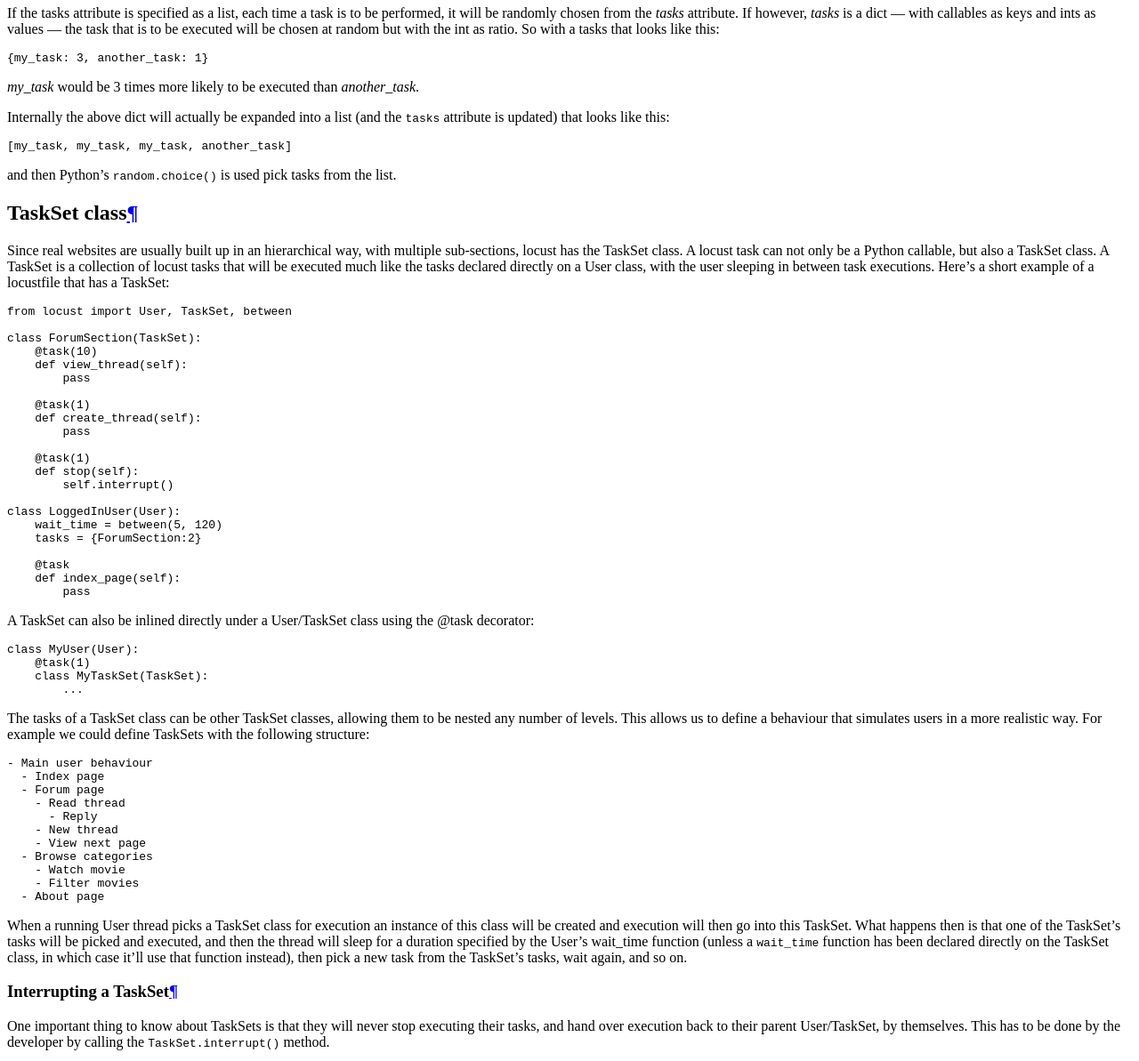
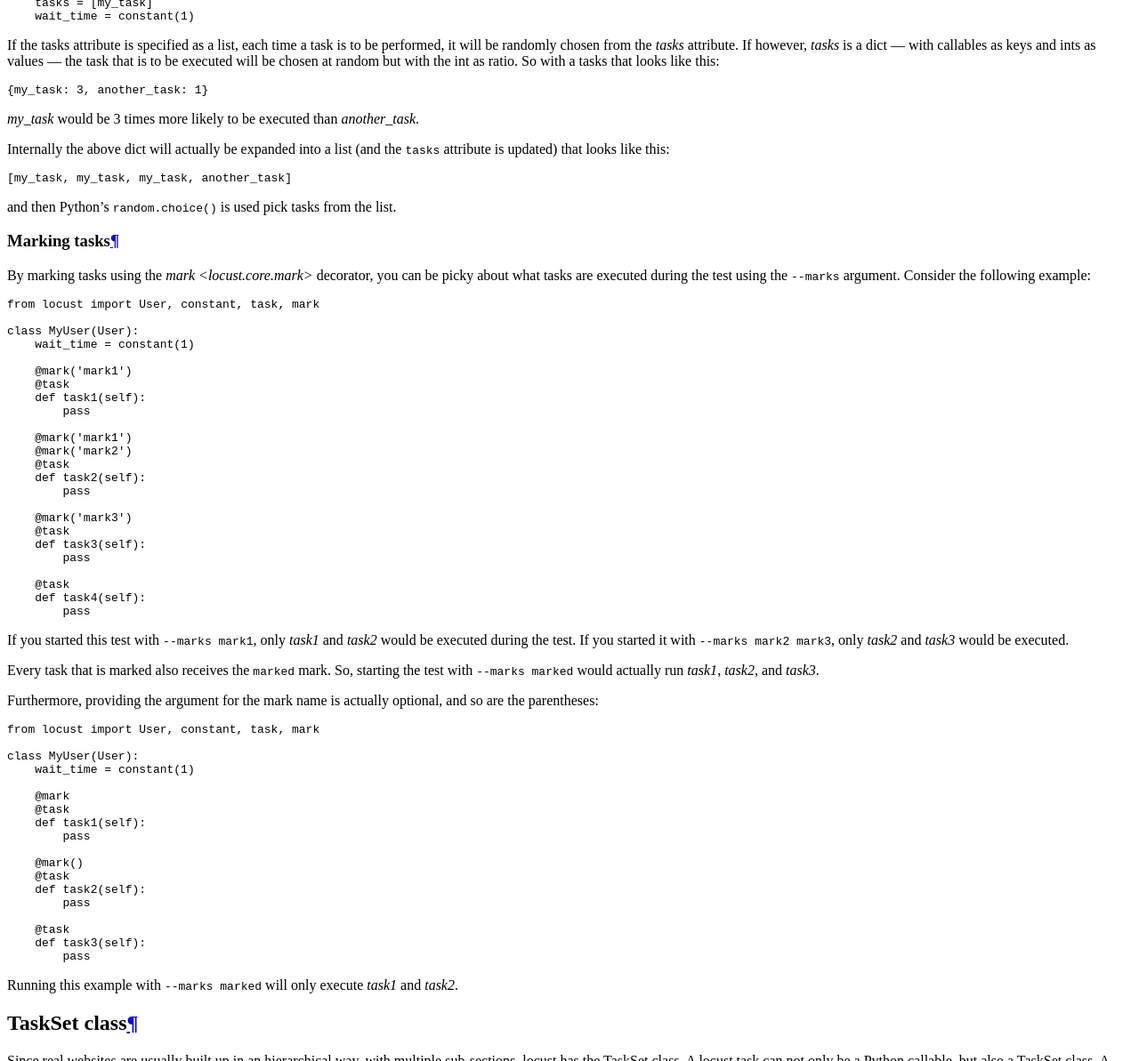
Before and after one commit to locustio/locust, a Sphinx documentation site: the page built from docs/writing-a-locustfile.rst, in a window 1280 px wide and 1400 px high, scrolled down 3166 px, cut to the strip 0-1193 px from the top of the window. Shown: the whole strip at 89% size. Built offline with Sphinx 7.4.7 and the Read the Docs theme 2.0.0, drawn with Linux system fonts in a browser that asks for light colours; the version number is read from the project's files by our own code; some of the changed text lies outside the part shown.

Commit message:
Added documentation for marks

```diff
--- a/docs/api.rst
+++ b/docs/api.rst
@@ -26,6 +26,11 @@
 ==============
 
 .. autofunction:: locust.core.task
+
+mark decorator
+==============
+
+.. autofunction:: locust.core.mark
 
 SequentialTaskSet class
 =======================
--- a/docs/writing-a-locustfile.rst
+++ b/docs/writing-a-locustfile.rst
@@ -193,6 +193,74 @@
 and then Python's ``random.choice()`` is used pick tasks from the list.
 
 
+.. _marking-tasks:
+
+Marking tasks
+-------------
+
+By marking tasks using the `mark <locust.core.mark>` decorator, you can be picky about what tasks
+are executed during the test using the :code:`--marks` argument. Consider the following example:
+
+.. code-block:: python
+
+    from locust import User, constant, task, mark
+
+    class MyUser(User):
+        wait_time = constant(1)
+
+        @mark('mark1')
+        @task
+        def task1(self):
+            pass
+
+        @mark('mark1')
+        @mark('mark2')
+        @task
+        def task2(self):
+            pass
+
+        @mark('mark3')
+        @task
+        def task3(self):
+            pass
+
+        @task
+        def task4(self):
+            pass
+
+If you started this test with :code:`--marks mark1`, only *task1* and *task2* would be executed
+during the test. If you started it with :code:`--marks mark2 mark3`, only *task2* and *task3*
+would be executed.
+
+Every task that is marked also receives the :code:`marked` mark. So, starting the test with
+:code:`--marks marked` would actually run *task1*, *task2*, and *task3*.
+
+Furthermore, providing the argument for the mark name is actually optional, and so are the
+parentheses:
+
+.. code-block:: python
+
+    from locust import User, constant, task, mark
+
+    class MyUser(User):
+        wait_time = constant(1)
+
+        @mark
+        @task
+        def task1(self):
+            pass
+
+        @mark()
+        @task
+        def task2(self):
+            pass
+
+        @task
+        def task3(self):
+            pass
+
+Running this example with :code:`--marks marked` will only execute *task1* and *task2*.
+
 
 TaskSet class
 =============
@@ -312,9 +380,21 @@
 Referencing the User instance, or the parent TaskSet instance
 ---------------------------------------------------------------
 
-A TaskSet instance will have the attribute :py:attr:`locust <locust.core.TaskSet.user>` point to
+A TaskSet instance will have the attribute :py:attr:`user <locust.core.TaskSet.user>` point to
 its User instance, and the attribute :py:attr:`parent <locust.core.TaskSet.parent>` point to its
 parent TaskSet instance.
+
+
+Marks and TaskSets
+------------------
+You can mark TaskSets using the `mark <locust.core.mark>` decorator in a similar way to normal tasks,
+as described `above <marking-tasks>`, but there are some nuances worth mentioning. If you mark a task
+within a nested TaskSet, locust will execute that task even if the TaskSet isn't marked. So, there's
+no need to mark both a task and its TaskSet. In fact, this would be redundant, as the only thing
+marking TaskSet does is mark every task defined within that TaskSet. In other words, the way that
+locust determines whether or not a TaskSet should be executed is not by looking at the marks assigned to
+the TaskSet, but instead looking at the marks assigned to each task within that TaskSet recursively.
+
 
 
 .. _sequential-taskset:
```
Also changed, not shown: 2 other files.
